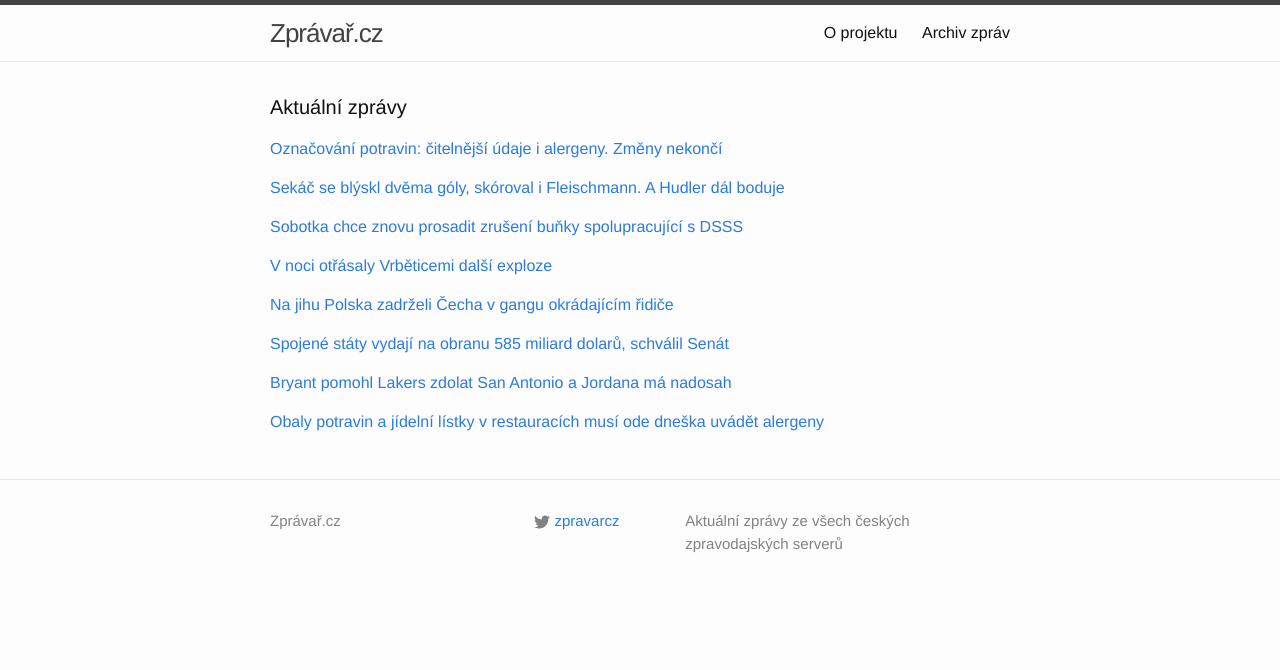
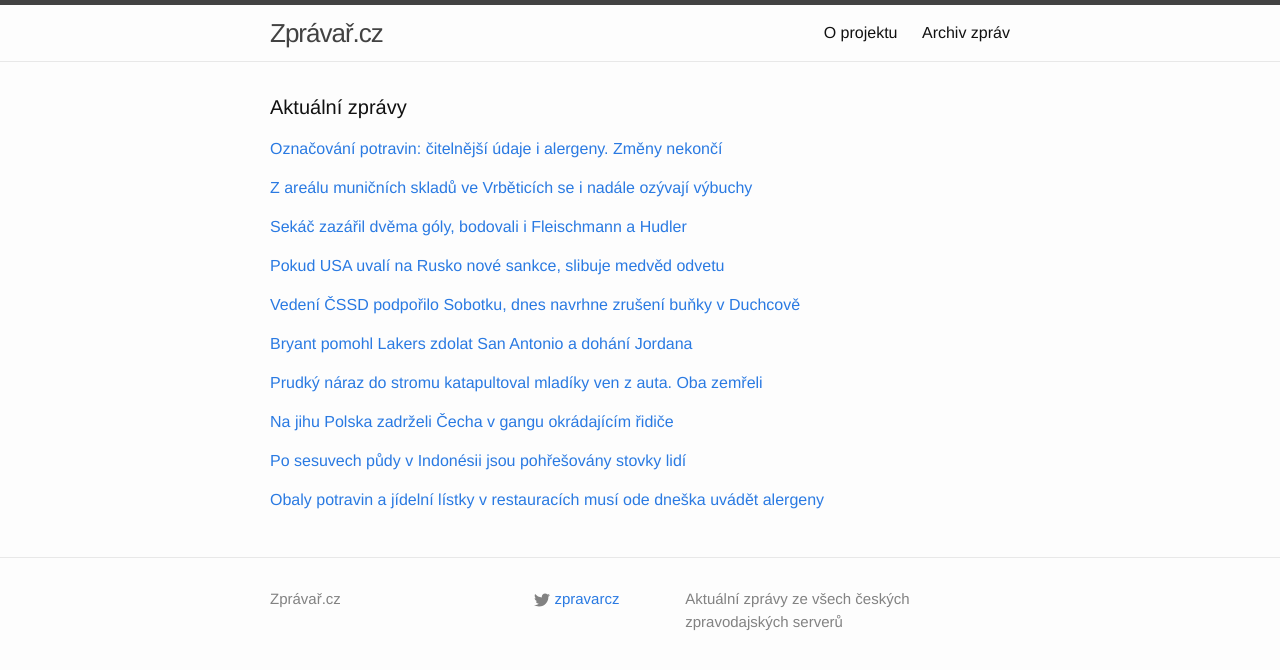
Before and after one commit to adliska/zpravar, a Jekyll site: the page built from index.html, in a window 1280 px wide. Shown: the top 670 px of the page. Built offline with Jekyll 4.4.1, drawn with Linux system fonts in a browser that asks for light colours.

Commit message:
zpravar news update

```diff
--- a/index.html
+++ b/index.html
@@ -18,53 +18,75 @@ layout: default
 <li><a href=http://www.financninoviny.cz/zpravodajstvi/zpravy/ode-dneska-se-v-cele-eu-meni-pravidla-pro-oznacovani-potravin/1158435>Ode dneška se v celé EU mění pravidla pro označování potravin - www.financninoviny.cz</a></li>
 <li><a href=http://www.novinky.cz/ekonomika/356270-slozeni-potravin-je-na-obalech-citelnejsi.html>Složení potravin je na obalech čitelnější  - www.novinky.cz</a></li>
 </ul>
-</div><p><a href="javascript:;" onclick="toggle_visibility('zpravy1')">Sekáč se blýskl dvěma góly, skóroval i Fleischmann. A Hudler dál boduje</a></p>
+</div><p><a href="javascript:;" onclick="toggle_visibility('zpravy1')">Z areálu muničních skladů ve Vrběticích se i nadále ozývají výbuchy</a></p>
 <div id="zpravy1" style="display:none">
 <ul>
+<li><a href=http://domaci.ihned.cz/c1-63253160-z-arealu-municnich-skladu-ve-vrbeticich-se-i-nadale-ozyvaji-vybuchy>Z areálu muničních skladů ve Vrběticích se i nadále ozývají výbuchy - domaci.ihned.cz</a></li>
+<li><a href=http://www.ceskenoviny.cz/zpravy/zpravy/z-vrbetickeho-arealu-se-v-noci-opet-ozvaly-nerizene-vybuchy/1158450>Z vrbětického areálu se v noci opět ozvaly neřízené výbuchy - www.ceskenoviny.cz</a></li>
+<li><a href=http://domaci.ihned.cz/c1-63253160-v-arealu-municnich-skladu-ve-vrbeticich-to-i-nadale-vybuchuje>V areálu muničních skladů ve Vrběticích to i nadále vybuchuje - domaci.ihned.cz</a></li>
+<li><a href=http://www.novinky.cz/krimi/356273-v-noci-otrasaly-vrbeticemi-dalsi-exploze.html>V noci otřásaly Vrběticemi další exploze - www.novinky.cz</a></li>
+<li><a href=http://www.tyden.cz/rubriky/domaci/dalsi-vybuchy-ve-vrbeticich-bezpecnostni-lhuta-bezi-nanovo_327162.html>Další výbuchy ve Vrběticích. Bezpečnostní lhůta běží nanovo - www.tyden.cz</a></li>
+<li><a href=http://www.ceskenoviny.cz/zpravy/zpravy/z-vrbetickeho-arealu-se-nerizene-vybuchy-v-noci-opet-ozvaly/1158450>Z vrbětického areálu se neřízené výbuchy v noci opět ozvaly - www.ceskenoviny.cz</a></li>
+</ul>
+</div><p><a href="javascript:;" onclick="toggle_visibility('zpravy2')">Sekáč zazářil dvěma góly, bodovali i Fleischmann a Hudler</a></p>
+<div id="zpravy2" style="display:none">
+<ul>
+<li><a href=http://www.tyden.cz/rubriky/sport/hokej/nhl/sekac-zazaril-dvema-goly-bodovali-i-fleischmann-a-hudler_327170.html>Sekáč zazářil dvěma góly, bodovali i Fleischmann a Hudler - www.tyden.cz</a></li>
 <li><a href=http://hokej.idnes.cz/hokejova-nhl-vysledky-06i-/nhl.aspx?c=A141213_075012_nhl_par>Sekáč se blýskl dvěma góly, skóroval i Fleischmann. A Hudler dál boduje - hokej.idnes.cz</a></li>
 <li><a href=http://www.denik.cz/hokej/sekac-dvema-goly-pomohl-k-vyhre-montrealu-20141213.html>Sekáč dvěma góly pomohl k výhře Montrealu - www.denik.cz</a></li>
 <li><a href=http://www.rozhlas.cz/_zprava/jiri-sekac-pomohl-montrealu-dvema-goly-prosadil-se-i-fleischmann--1432119>Jiří Sekáč pomohl Montrealu dvěma góly, prosadil se i Fleischmann - www.rozhlas.cz</a></li>
 <li><a href=http://www.sportovninoviny.cz/zpravy/sekac-dvema-goly-pomohl-k-vyhre-montrealu/1158440>Sekáč dvěma góly pomohl k výhře Montrealu - www.sportovninoviny.cz</a></li>
 <li><a href=http://sport.aktualne.cz/nhl/r~6513e934828d11e493c9002590604f2e/>Sekáč se dvěma góly podílel na triumfu Montrealu - sport.aktualne.cz</a></li>
 </ul>
-</div><p><a href="javascript:;" onclick="toggle_visibility('zpravy2')">Sobotka chce znovu prosadit zrušení buňky spolupracující s DSSS</a></p>
-<div id="zpravy2" style="display:none">
+</div><p><a href="javascript:;" onclick="toggle_visibility('zpravy3')">Pokud USA uvalí na Rusko nové sankce, slibuje medvěd odvetu</a></p>
+<div id="zpravy3" style="display:none">
 <ul>
+<li><a href=http://www.ceskatelevize.cz/ct24/svet/295363-pokud-usa-uvali-na-rusko-nove-sankce-slibuje-medved-odvetu/>Pokud USA uvalí na Rusko nové sankce, slibuje medvěd odvetu - www.ceskatelevize.cz</a></li>
+<li><a href=http://www.ceskenoviny.cz/zpravy/zpravy/rusko-slibuje-odvetne-kroky-pokud-na-nej-usa-uvali-nove-sankce/1158473>Rusko slibuje odvetné kroky, pokud na něj USA uvalí nové sankce - www.ceskenoviny.cz</a></li>
+<li><a href=http://www.lidovky.cz/spojene-staty-vydaji-na-obranu-585-miliard-dolaru-schvalil-senat-pvl-/zpravy-svet.aspx?c=A141213_074743_ln_zahranici_mct>Spojené státy vydají na obranu 585 miliard dolarů, schválil Senát  - www.lidovky.cz</a></li>
+<li><a href=http://www.ceskenoviny.cz/zpravy/zpravy/americky-senat-schvalil-obranny-rozpocet/1158423>Americký Senát schválil obranný rozpočet - www.ceskenoviny.cz</a></li>
+<li><a href=http://zpravy.idnes.cz/senat-schvalil-rozpocet-usa-na-obranu-d8u-/zahranicni.aspx?c=A141213_071131_zahranicni_cen>USA vydají na obranu 585 miliard dolarů, schválil Senát - zpravy.idnes.cz</a></li>
+</ul>
+</div><p><a href="javascript:;" onclick="toggle_visibility('zpravy4')">Vedení ČSSD podpořilo Sobotku,  dnes navrhne zrušení buňky v Duchcově</a></p>
+<div id="zpravy4" style="display:none">
+<ul>
+<li><a href=http://www.denik.cz/z_domova/vedeni-cssd-podporilo-sobotku-navrhne-zruseni-bunky-v-duchcove-20141213.html>Vedení ČSSD podpořilo Sobotku,  dnes navrhne zrušení buňky v Duchcově - www.denik.cz</a></li>
 <li><a href=http://www.ceskatelevize.cz/ct24/domaci/295301-sobotka-chce-znovu-prosadit-zruseni-bunky-spolupracujici-s-dsss/>Sobotka chce znovu prosadit zrušení buňky spolupracující s DSSS - www.ceskatelevize.cz</a></li>
 <li><a href=http://www.ceskenoviny.cz/zpravy/zpravy/cssd-by-mela-zrusit-svou-bunku-v-duchcove-kvuli-koalici-s-dsss/1158428>ČSSD by měla zrušit svou buňku v Duchcově kvůli koalici s DSSS - www.ceskenoviny.cz</a></li>
 <li><a href=http://www.rozhlas.cz/_zprava/cssd-bude-jednat-o-zruseni-organizace-v-duchcove-kvuli-koalici-s-dsss--1432104>ČSSD bude jednat o zrušení organizace v Duchcově kvůli koalici s DSSS - www.rozhlas.cz</a></li>
 <li><a href=http://www.rozhlas.cz/_zprava/cssd-jedna-o-zruseni-organizace-v-duchcove-kvuli-koalici-s-dsss--1432104>ČSSD jedná o zrušení organizace v Duchcově kvůli koalici s DSSS - www.rozhlas.cz</a></li>
 </ul>
-</div><p><a href="javascript:;" onclick="toggle_visibility('zpravy3')">V noci otřásaly Vrběticemi další exploze</a></p>
-<div id="zpravy3" style="display:none">
+</div><p><a href="javascript:;" onclick="toggle_visibility('zpravy5')">Bryant pomohl Lakers zdolat San Antonio a dohání Jordana</a></p>
+<div id="zpravy5" style="display:none">
 <ul>
-<li><a href=http://www.novinky.cz/krimi/356273-v-noci-otrasaly-vrbeticemi-dalsi-exploze.html>V noci otřásaly Vrběticemi další exploze - www.novinky.cz</a></li>
-<li><a href=http://www.tyden.cz/rubriky/domaci/dalsi-vybuchy-ve-vrbeticich-bezpecnostni-lhuta-bezi-nanovo_327162.html>Další výbuchy ve Vrběticích. Bezpečnostní lhůta běží nanovo - www.tyden.cz</a></li>
-<li><a href=http://www.ceskenoviny.cz/zpravy/zpravy/z-vrbetickeho-arealu-se-nerizene-vybuchy-v-noci-opet-ozvaly/1158450>Z vrbětického areálu se neřízené výbuchy v noci opět ozvaly - www.ceskenoviny.cz</a></li>
+<li><a href=http://sport.aktualne.cz/bryant-pomohl-lakers-zdolat-san-antonio-a-dohani-jordana/r~70d73f5882a811e4a915002590604f2e/>Bryant pomohl Lakers zdolat San Antonio a dohání Jordana - sport.aktualne.cz</a></li>
+<li><a href=http://www.sportovninoviny.cz/zpravy/bryant-pomohl-lakers-zdolat-san-antonio-a-jordana-ma-nadosah/1158465>Bryant pomohl Lakers zdolat San Antonio a Jordana má nadosah - www.sportovninoviny.cz</a></li>
+<li><a href=http://sport.idnes.cz/vysledky-basketbalove-nba-dcg-/basket.aspx?c=A141213_093602_sport-basket_par>Bryant přispěl k porážce úřadujících šampionů NBA a útočí na Jordana - sport.idnes.cz</a></li>
+<li><a href=http://www.denik.cz/ostatni_sport/bryant-reziroval-vyhru-lakers-a-ma-na-dosah-legendarniho-jordana-20141213.html>Bryant režíroval výhru Lakers a má na dosah legendu Jordana - www.denik.cz</a></li>
 </ul>
-</div><p><a href="javascript:;" onclick="toggle_visibility('zpravy4')">Na jihu Polska zadrželi Čecha v gangu okrádajícím řidiče</a></p>
-<div id="zpravy4" style="display:none">
+</div><p><a href="javascript:;" onclick="toggle_visibility('zpravy6')">Prudký náraz do stromu katapultoval mladíky ven z auta. Oba zemřeli</a></p>
+<div id="zpravy6" style="display:none">
+<ul>
+<li><a href=http://budejovice.idnes.cz/dva-mrtvi-pri-nehody-na-ceskobudejovicku-fpz-/budejovice-zpravy.aspx?c=A141213_094510_budejovice-zpravy_mav>Prudký náraz do stromu katapultoval mladíky ven z auta. Oba zemřeli - budejovice.idnes.cz</a></li>
+<li><a href=http://www.ceskenoviny.cz/zpravy/zpravy/pri-nehode-na-ceskobudejovicku-zemreli-dva-mladici/1158451>Při nehodě na Českobudějovicku zemřeli dva mladíci - www.ceskenoviny.cz</a></li>
+<li><a href=http://www.novinky.cz/krimi/356272-smrtelna-nehoda-alfy-romeo-u-novych-hradu.html>Smrtelná nehoda alfy romeo u Nových Hradů - www.novinky.cz</a></li>
+</ul>
+</div><p><a href="javascript:;" onclick="toggle_visibility('zpravy7')">Na jihu Polska zadrželi Čecha v gangu okrádajícím řidiče</a></p>
+<div id="zpravy7" style="display:none">
 <ul>
 <li><a href=http://www.novinky.cz/zahranicni/evropa/356274-na-jihu-polska-zadrzeli-cecha-v-gangu-okradajicim-ridice.html>Na jihu Polska zadrželi Čecha v gangu okrádajícím řidiče - www.novinky.cz</a></li>
 <li><a href=http://zpravy.aktualne.cz/zahranici/polaci-zadrzeli-gang-silnicnich-zlodeju-je-v-nem-i-cech/r~27cee12e82a011e4bdad0025900fea04/>Poláci zadrželi gang silničních zlodějů, je v něm i Čech - zpravy.aktualne.cz</a></li>
 <li><a href=http://www.ceskenoviny.cz/zpravy/zpravy/polska-policie-chytila-udajne-silnicni-zlodeje-mezi-nimi-cecha/1158443>Polská policie chytila údajné "silniční" zloděje, mezi nimi Čecha - www.ceskenoviny.cz</a></li>
 </ul>
-</div><p><a href="javascript:;" onclick="toggle_visibility('zpravy5')">Spojené státy vydají na obranu 585 miliard dolarů, schválil Senát </a></p>
-<div id="zpravy5" style="display:none">
+</div><p><a href="javascript:;" onclick="toggle_visibility('zpravy8')">Po sesuvech půdy v Indonésii jsou pohřešovány stovky lidí</a></p>
+<div id="zpravy8" style="display:none">
 <ul>
-<li><a href=http://www.lidovky.cz/spojene-staty-vydaji-na-obranu-585-miliard-dolaru-schvalil-senat-pvl-/zpravy-svet.aspx?c=A141213_074743_ln_zahranici_mct>Spojené státy vydají na obranu 585 miliard dolarů, schválil Senát  - www.lidovky.cz</a></li>
-<li><a href=http://www.ceskenoviny.cz/zpravy/zpravy/americky-senat-schvalil-obranny-rozpocet/1158423>Americký Senát schválil obranný rozpočet - www.ceskenoviny.cz</a></li>
-<li><a href=http://zpravy.idnes.cz/senat-schvalil-rozpocet-usa-na-obranu-d8u-/zahranicni.aspx?c=A141213_071131_zahranicni_cen>USA vydají na obranu 585 miliard dolarů, schválil Senát - zpravy.idnes.cz</a></li>
+<li><a href=http://zpravy.aktualne.cz/zahranici/sesuvy-pudy-v-indonesii-pres-12-mrtvych-stovky-nezvestnych/r~a52b617282a711e4a10c0025900fea04/>Po sesuvech půdy v Indonésii jsou pohřešovány stovky lidí - zpravy.aktualne.cz</a></li>
+<li><a href=http://echo24.cz/a/igvgY>Sesuvy půdy na Jávě. Ostrov hlásí mrtvé a stovku pohřešovaných - echo24.cz</a></li>
+<li><a href=http://www.novinky.cz/zahranicni/svet/356271-v-indonesii-zabijel-sesuv-pudy.html>V Indonésii zabíjel sesuv půdy  - www.novinky.cz</a></li>
 </ul>
-</div><p><a href="javascript:;" onclick="toggle_visibility('zpravy6')">Bryant pomohl Lakers zdolat San Antonio a Jordana má nadosah</a></p>
-<div id="zpravy6" style="display:none">
-<ul>
-<li><a href=http://www.sportovninoviny.cz/zpravy/bryant-pomohl-lakers-zdolat-san-antonio-a-jordana-ma-nadosah/1158465>Bryant pomohl Lakers zdolat San Antonio a Jordana má nadosah - www.sportovninoviny.cz</a></li>
-<li><a href=http://sport.idnes.cz/vysledky-basketbalove-nba-dcg-/basket.aspx?c=A141213_093602_sport-basket_par>Bryant přispěl k porážce úřadujících šampionů NBA a útočí na Jordana - sport.idnes.cz</a></li>
-<li><a href=http://www.denik.cz/ostatni_sport/bryant-reziroval-vyhru-lakers-a-ma-na-dosah-legendarniho-jordana-20141213.html>Bryant režíroval výhru Lakers a má na dosah legendu Jordana - www.denik.cz</a></li>
-</ul>
-</div><p><a href="javascript:;" onclick="toggle_visibility('zpravy7')">Obaly potravin a jídelní lístky v restauracích musí ode dneška uvádět alergeny</a></p>
-<div id="zpravy7" style="display:none">
+</div><p><a href="javascript:;" onclick="toggle_visibility('zpravy9')">Obaly potravin a jídelní lístky v restauracích musí ode dneška uvádět alergeny</a></p>
+<div id="zpravy9" style="display:none">
 <ul>
 <li><a href=http://www.rozhlas.cz/_zprava/obaly-potravin-a-jidelni-listky-v-restauracich-musi-ode-dneska-uvadet-alergeny--1432103>Obaly potravin a jídelní lístky v restauracích musí ode dneška uvádět alergeny - www.rozhlas.cz</a></li>
 <li><a href=http://www.rozhlas.cz/_zprava/obaly-potravin-i-podoba-jidelnich-listku-v-restauracich-se-meni--1432103>Obaly potravin i podoba jídelních lístků v restauracích se mění - www.rozhlas.cz</a></li>
```
